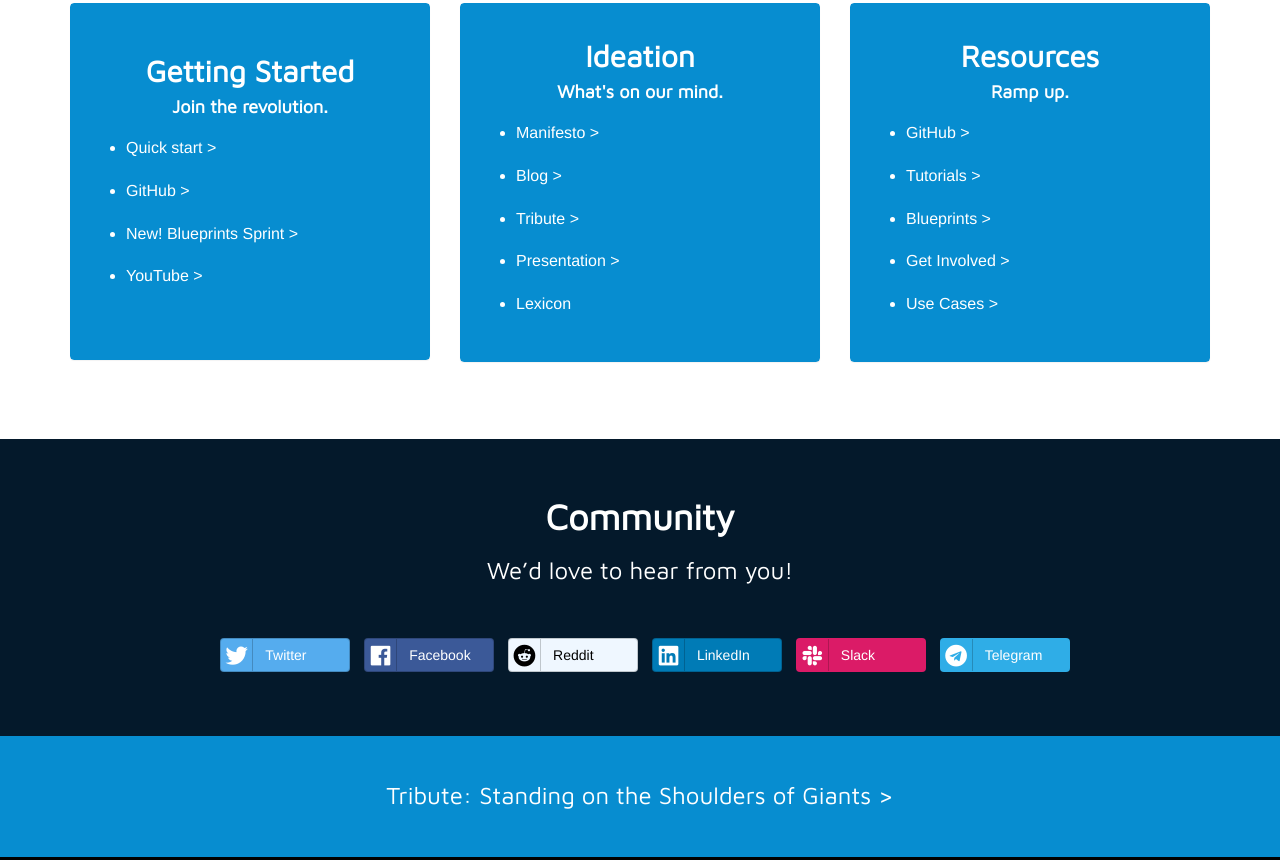
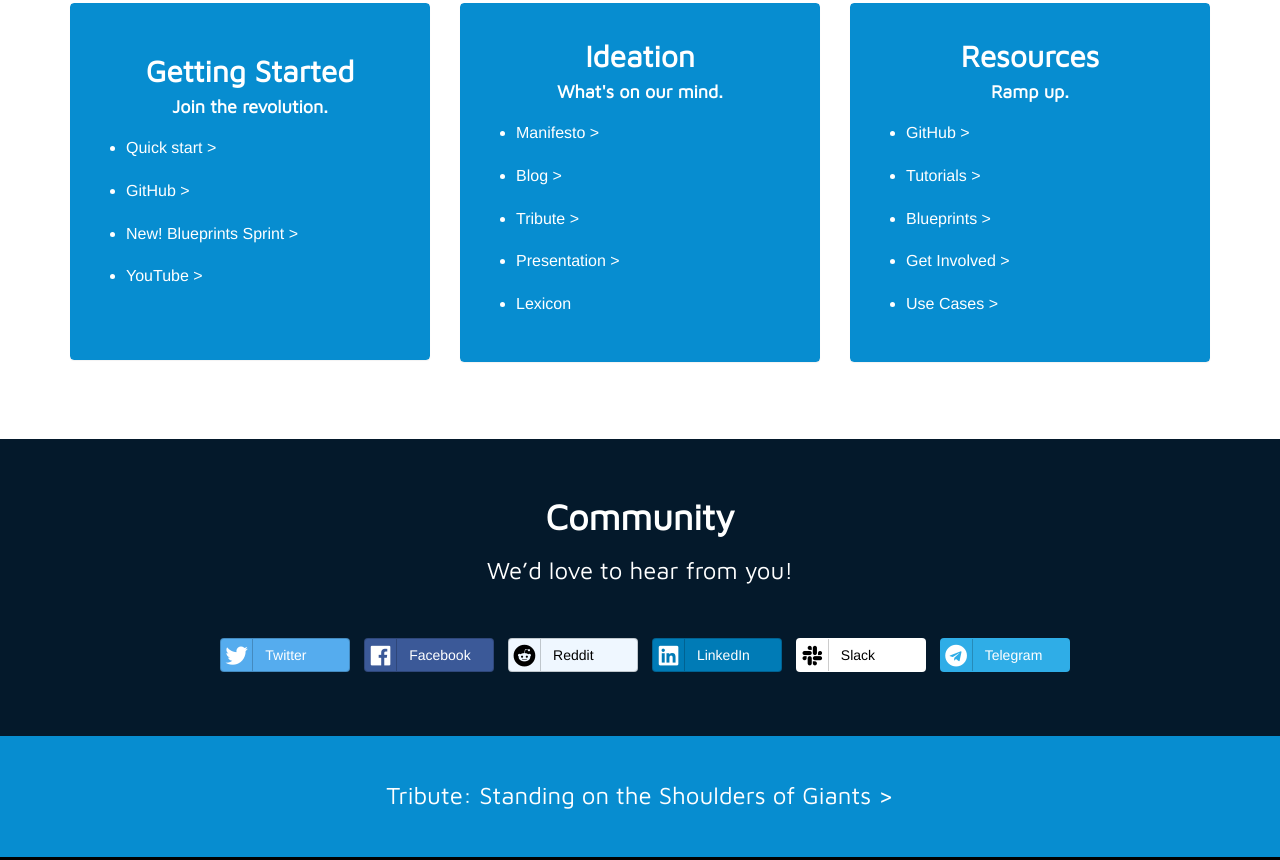
Before and after one commit to josealbertorodriguesjunior/Subutai, a plain HTML site: page index.html in a window 1280 px wide. Shown: the part 2530-3390 px from the top of the page. Drawn offline with nearby package versions, Linux system fonts and the light colour scheme.

Commit message:
change the color Slack button

```diff
--- a/index.html
+++ b/index.html
@@ -279,7 +279,7 @@
 						 <a class="btn btn-block btn-social btn-linkedin" href="https://www.linkedin.com/company/subutai-social-cloud" target="_blank">
 						    <span class="fab fa-linkedin"></span>LinkedIn
 						 </a>
-						 <a class="btn btn-block btn-social btn-slack" href="//slack.subut.ai" target="_blank" style="background-color: #db1b67; color: #fff;">
+						 <a class="btn btn-block btn-social btn-slack" href="//slack.subut.ai" target="_blank" style="background-color: #fff; color: #000;">
 						    <span class="fab fa-slack"></span>Slack
 						 </a>
 						 <a class="btn btn-block btn-social btn-telegram" href="//slack.subut.ai" target="_blank" style="background-color: #2fade7; color: #fff;">
```
